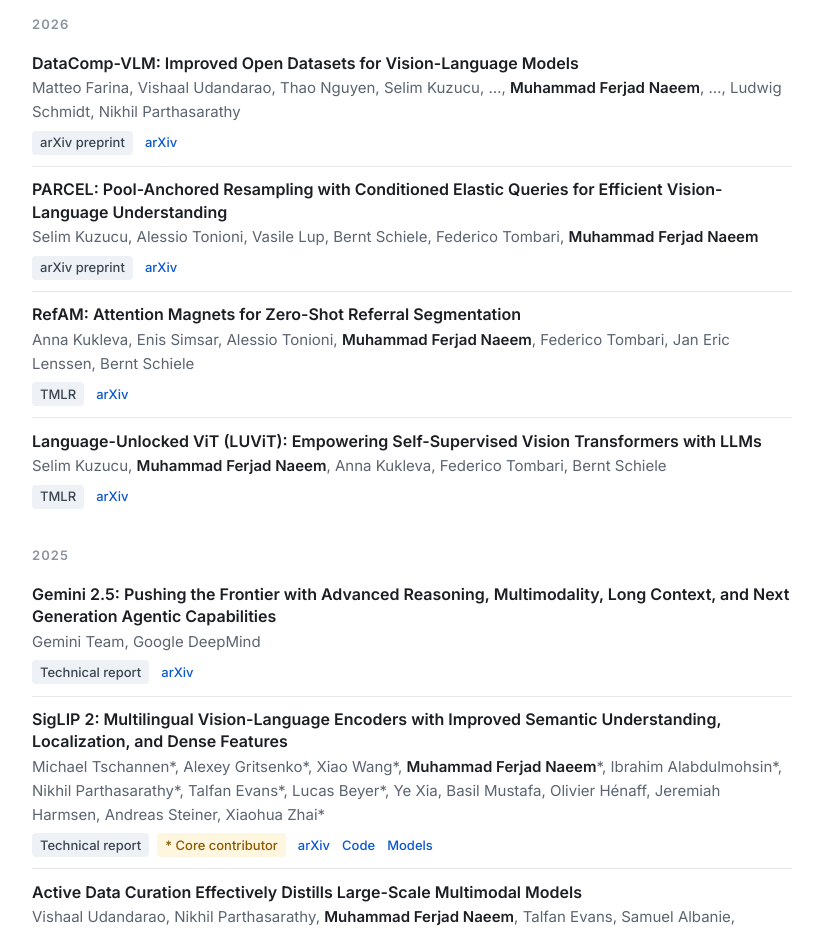
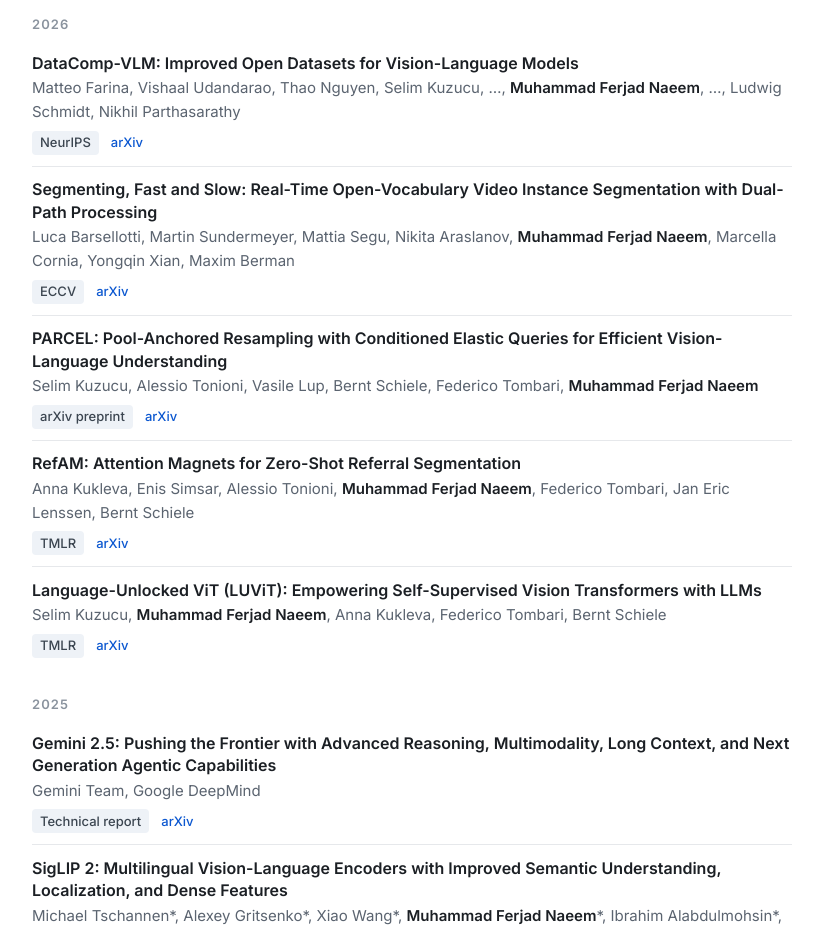
Before and after one commit to ferjad/ferjad.github.io, a plain HTML site: page index.html in a window 1280 px wide. Shown: the part 1460-2391 px from the top of the page, without its empty margins (228-1051 px from the left). Drawn offline with Linux system fonts and the light colour scheme.

Commit message:
Update contact email and publications from Google Scholar

```diff
--- a/index.html
+++ b/index.html
@@ -37,7 +37,7 @@
         <h1>Muhammad Ferjad Naeem</h1>
         <p class="role">Member of Technical Staff, <a href="https://www.prometheus.ai/">Prometheus</a> · Zürich, Switzerland</p>
         <ul class="contact">
-          <li><a href="mailto:ferjad.naeem@vision.ee.ethz.ch">Email</a></li>
+          <li><a href="mailto:nferjad@gmail.com">Email</a></li>
           <li><a href="https://scholar.google.com/citations?user=PR2DwYYAAAAJ&amp;hl=en">Google Scholar</a></li>
           <li><a href="https://www.linkedin.com/in/muhammad-ferjad-naeem-865347146">LinkedIn</a></li>
           <li><a href="https://github.com/ferjad">GitHub</a></li>
@@ -121,7 +121,12 @@
         <li class="pub">
           <div class="pub-title"><a href="https://arxiv.org/abs/2606.28551">DataComp-VLM: Improved Open Datasets for Vision-Language Models</a></div>
           <div class="pub-authors">Matteo Farina, Vishaal Udandarao, Thao Nguyen, Selim Kuzucu, …, <strong>Muhammad Ferjad Naeem</strong>, …, Ludwig Schmidt, Nikhil Parthasarathy</div>
-          <div class="pub-meta"><span class="venue">arXiv preprint</span><span class="links"><a href="https://arxiv.org/abs/2606.28551">arXiv</a></span></div>
+          <div class="pub-meta"><span class="venue">NeurIPS</span><span class="links"><a href="https://arxiv.org/abs/2606.28551">arXiv</a></span></div>
+        </li>
+        <li class="pub">
+          <div class="pub-title"><a href="https://arxiv.org/abs/2607.00124">Segmenting, Fast and Slow: Real-Time Open-Vocabulary Video Instance Segmentation with Dual-Path Processing</a></div>
+          <div class="pub-authors">Luca Barsellotti, Martin Sundermeyer, Mattia Segu, Nikita Araslanov, <strong>Muhammad Ferjad Naeem</strong>, Marcella Cornia, Yongqin Xian, Maxim Berman</div>
+          <div class="pub-meta"><span class="venue">ECCV</span><span class="links"><a href="https://arxiv.org/abs/2607.00124">arXiv</a></span></div>
         </li>
         <li class="pub">
           <div class="pub-title"><a href="https://arxiv.org/abs/2605.30126">PARCEL: Pool-Anchored Resampling with Conditioned Elastic Queries for Efficient Vision-Language Understanding</a></div>
```
